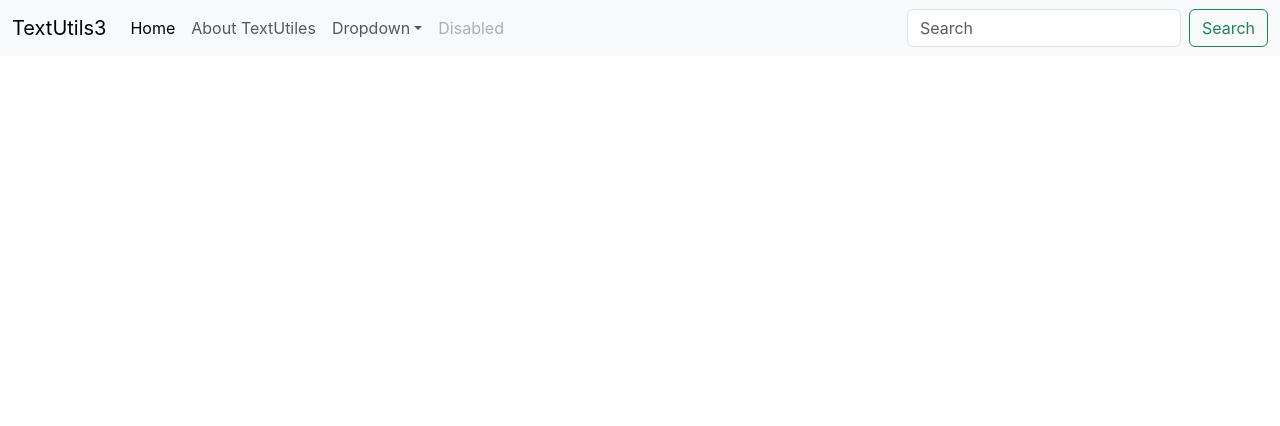
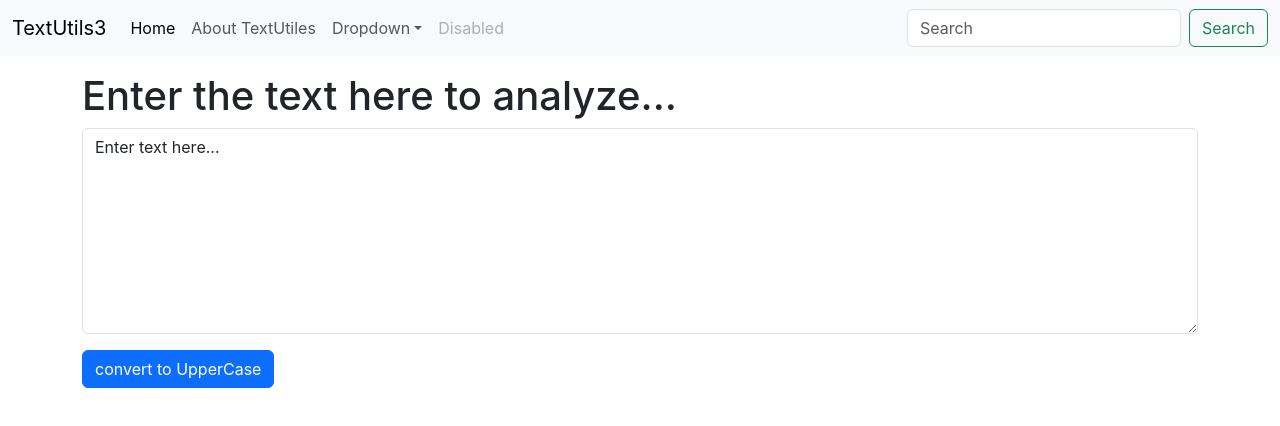
Before and after one commit to Sufiyan33/Learning-React, a React (Create React App) app in the folder myfirst-app/: page / in a window 1280 px wide. Shown: the top 426 px of the page. Built offline with nearby package versions, Linux system fonts and the light colour scheme.

Commit message:
video-7 Understanding State & Handling Events in React

```diff
--- a/myfirst-app/src/App.js
+++ b/myfirst-app/src/App.js
@@ -1,9 +1,13 @@
 import Navbar from "./components/Navbar";
+import TextForms from "./components/TextForms";
 
 function App() {
   return (
     <>
     <Navbar tittle = "TextUtils3" textAbout = "About TextUtiles"/>
+    <div className="container my-3">
+      <TextForms heading = "Enter the text here to analyze... "/>
+    </div>
   </>
   );
 }
--- /dev/null
+++ b/myfirst-app/src/components/TextForms.js
@@ -0,0 +1,27 @@
+import React from 'react'
+import { useState } from 'react'
+
+export default function TextForms(props) {
+    const[text, setText] = useState('Enter text here...')
+    //setText('new text')
+
+    const handleUpClick = () =>{
+        console.log("UpperCase was clicked" + text)
+        let newText = text.toUpperCase()
+        setText(newText)
+    }
+
+    const handlerOnChange =(event)=>{
+        console.log("On change")
+        setText(event.target.value)
+    }
+  return (
+    <div>
+      <div className="mb-3">
+            <h1>{props.heading}</h1>
+            <textarea className="form-control" value= {text} onChange={handlerOnChange} id="myBox" rows="8"></textarea>
+            </div>
+            <button className='btn btn-primary' onClick={handleUpClick} >convert to UpperCase</button>
+    </div>
+  )
+}
```
